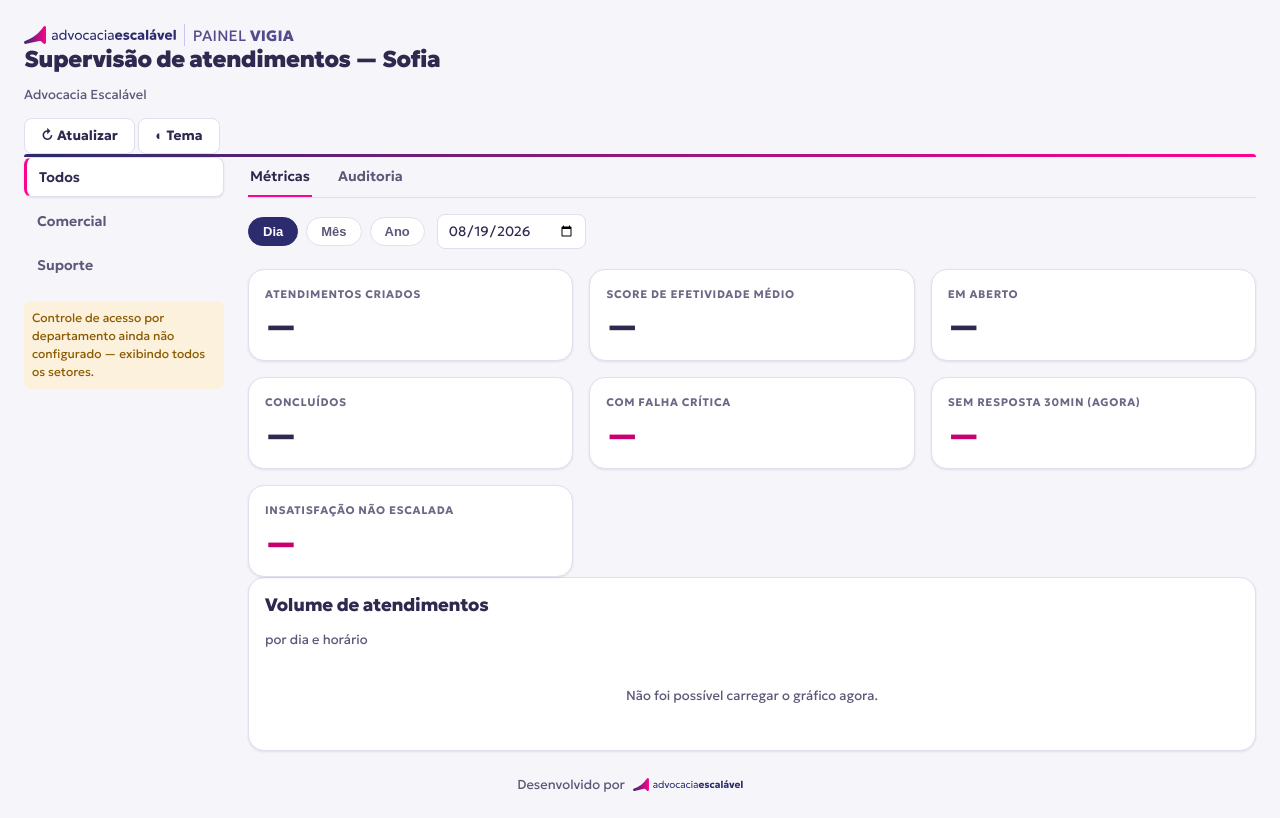
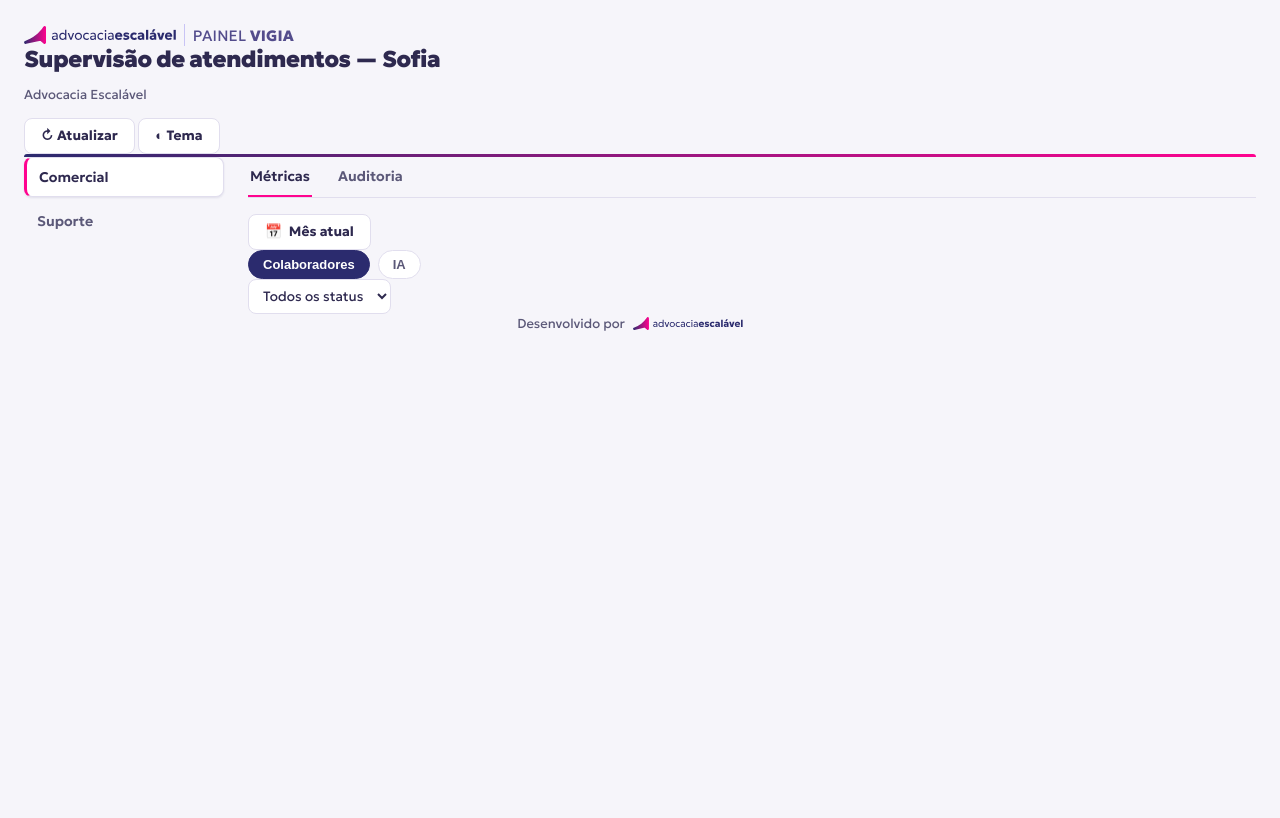
Before and after one commit to advescalavel/painel-vigia-advocacia-escalavel, a website: page index.html in a window 1280 px wide. Drawn offline with Linux system fonts and the light colour scheme; no server answers; a script that the page names is missing.

Commit message:
feat(painel+api+vigia): reformula gráficos por setor, filtro de período por conjunto, e persiste minutos_sem_resposta
- Remove a aba "Todos" da sidebar (só Comercial/Suporte)
- Remove o filtro de data antigo (dia/mês/ano) e o mapa de calor
- Novo filtro de topo: botão de período com popup (atalhos +
    conjunto selecionável de meses/semanas/anos + intervalo
    personalizado), toggle Colaboradores/IA, select de status
- Seção de Métricas agora é montada dinamicamente por app.js
    (containers #kpis-setor e #graficos-setor)
- Tabela de Auditoria mantida como estava

```diff
--- a/index.html
+++ b/index.html
@@ -52,9 +52,8 @@
   <div class="ae-layout">
 
     <nav class="ae-sidebar" aria-label="Setores" id="sidebar-setores">
-      <button class="ae-sidebar__item is-ativo" data-tipologia="" aria-current="true">Todos</button>
-      <button class="ae-sidebar__item" data-tipologia="comercial" hidden>Comercial</button>
-      <button class="ae-sidebar__item" data-tipologia="suporte" hidden>Suporte</button>
+      <button class="ae-sidebar__item is-ativo" data-tipologia="comercial" aria-current="true">Comercial</button>
+      <button class="ae-sidebar__item" data-tipologia="suporte">Suporte</button>
       <p class="ae-apoio ae-sidebar__aviso" id="aviso-permissao" hidden>
         Controle de acesso por departamento ainda não configurado — exibindo todos os setores.
       </p>
@@ -68,58 +67,59 @@
         <button class="ae-abas__item" data-secao="auditoria" role="tab" aria-selected="false">Auditoria</button>
       </div>
 
-      <!-- ===== Filtro de data: exclusivamente dia, mês ou ano ===== -->
-      <div class="ae-filtro-data">
-        <div class="ae-chip-group" role="group" aria-label="Modo do filtro de data">
-          <button class="ae-chip is-ativo" data-modo="dia">Dia</button>
-          <button class="ae-chip" data-modo="mes">Mês</button>
-          <button class="ae-chip" data-modo="ano">Ano</button>
+      <!-- ===== Filtros: período (popup), colaborador/IA, status ===== -->
+      <div class="ae-filtros-topo">
+        <div class="ae-periodo-wrap">
+          <button class="ae-btn ae-btn--periodo" id="btn-periodo" type="button" aria-haspopup="true" aria-expanded="false">
+            📅 <span id="periodo-rotulo">Mês atual</span>
+          </button>
+          <div class="ae-periodo-popup" id="periodo-popup" hidden>
+            <div class="ae-periodo-popup__col">
+              <p class="ae-rotulo">Atalhos</p>
+              <button class="ae-periodo-opcao" data-preset="mes-atual">Mês atual</button>
+              <button class="ae-periodo-opcao" data-preset="mes-anterior">Mês anterior</button>
+              <button class="ae-periodo-opcao" data-preset="trimestre-atual">Trimestre atual</button>
+              <button class="ae-periodo-opcao" data-preset="semestre-atual">Semestre atual</button>
+              <button class="ae-periodo-opcao" data-preset="semana-atual">Semana atual</button>
+              <button class="ae-periodo-opcao" data-preset="semana-anterior">Semana anterior</button>
+              <button class="ae-periodo-opcao" data-preset="ano-atual">Ano atual</button>
+            </div>
+            <div class="ae-periodo-popup__col">
+              <p class="ae-rotulo">Conjunto de meses</p>
+              <div class="ae-periodo-lista" id="lista-meses"></div>
+              <p class="ae-rotulo" style="margin-top:12px">Conjunto de semanas</p>
+              <div class="ae-periodo-lista" id="lista-semanas"></div>
+            </div>
+            <div class="ae-periodo-popup__col">
+              <p class="ae-rotulo">Conjunto de anos</p>
+              <div class="ae-periodo-lista" id="lista-anos"></div>
+              <p class="ae-rotulo" style="margin-top:12px">Personalizado</p>
+              <input type="date" id="periodo-custom-desde" class="ae-input" style="width:100%; margin-bottom:6px">
+              <input type="date" id="periodo-custom-ate" class="ae-input" style="width:100%">
+            </div>
+            <div class="ae-periodo-popup__rodape">
+              <button class="ae-btn" id="btn-periodo-cancelar" type="button">Cancelar</button>
+              <button class="ae-btn ae-btn--primario" id="btn-periodo-aplicar" type="button">Aplicar</button>
+            </div>
+          </div>
         </div>
-        <input type="date" id="filtro-dia" class="ae-input">
-        <input type="month" id="filtro-mes" class="ae-input" hidden>
-        <select id="filtro-ano" class="ae-input" hidden></select>
+
+        <div class="ae-chip-group" role="group" aria-label="Colaborador ou IA">
+          <button class="ae-chip is-ativo" data-colaborador="todos">Colaboradores</button>
+          <button class="ae-chip" data-colaborador="ia">IA</button>
+        </div>
+
+        <select id="filtro-status" class="ae-input">
+          <option value="todos">Todos os status</option>
+          <option value="aberto">Em aberto</option>
+          <option value="concluido">Concluídos</option>
+        </select>
       </div>
 
-      <!-- ===== Seção Métricas ===== -->
+      <!-- ===== Seção Métricas (conteúdo montado por app.js conforme o setor ativo) ===== -->
       <section id="secao-metricas">
-        <section class="ae-kpis" aria-label="Métricas do período">
-          <div class="ae-card ae-kpi-card">
-            <span class="ae-rotulo">Atendimentos criados</span>
-            <span class="ae-numero ae-kpi" id="kpi-criados">—</span>
-          </div>
-          <div class="ae-card ae-kpi-card">
-            <span class="ae-rotulo">Score de efetividade médio</span>
-            <span class="ae-numero ae-kpi" id="kpi-score">—</span>
-          </div>
-          <div class="ae-card ae-kpi-card">
-            <span class="ae-rotulo">Em aberto</span>
-            <span class="ae-numero ae-kpi" id="kpi-abertos">—</span>
-          </div>
-          <div class="ae-card ae-kpi-card">
-            <span class="ae-rotulo">Concluídos</span>
-            <span class="ae-numero ae-kpi" id="kpi-concluidos">—</span>
-          </div>
-          <div class="ae-card ae-kpi-card ae-kpi-card--alerta">
-            <span class="ae-rotulo">Com falha crítica</span>
-            <span class="ae-numero ae-kpi" id="kpi-falha-critica">—</span>
-          </div>
-          <div class="ae-card ae-kpi-card ae-kpi-card--alerta">
-            <span class="ae-rotulo">Sem resposta 30min (agora)</span>
-            <span class="ae-numero ae-kpi" id="kpi-sem-resposta">—</span>
-          </div>
-          <div class="ae-card ae-kpi-card ae-kpi-card--alerta">
-            <span class="ae-rotulo">Insatisfação não escalada</span>
-            <span class="ae-numero ae-kpi" id="kpi-insatisfacao">—</span>
-          </div>
-        </section>
-
-        <section class="ae-card ae-grafico-card" aria-label="Volume de atendimentos por dia e horário">
-          <div class="ae-grafico-cabecalho">
-            <h2 class="ae-titulo-secao">Volume de atendimentos</h2>
-            <p class="ae-apoio" id="grafico-legenda">por dia e horário</p>
-          </div>
-          <div id="grafico-mapa-calor" class="ae-mapa-calor"></div>
-        </section>
+        <section class="ae-kpis ae-kpis--compacto" id="kpis-setor" aria-label="Métricas do setor"></section>
+        <section class="ae-graficos" id="graficos-setor" aria-label="Gráficos de decomposição"></section>
       </section>
 
       <!-- ===== Seção Auditoria (lista/detalhe dos atendimentos avaliados) ===== -->
```
